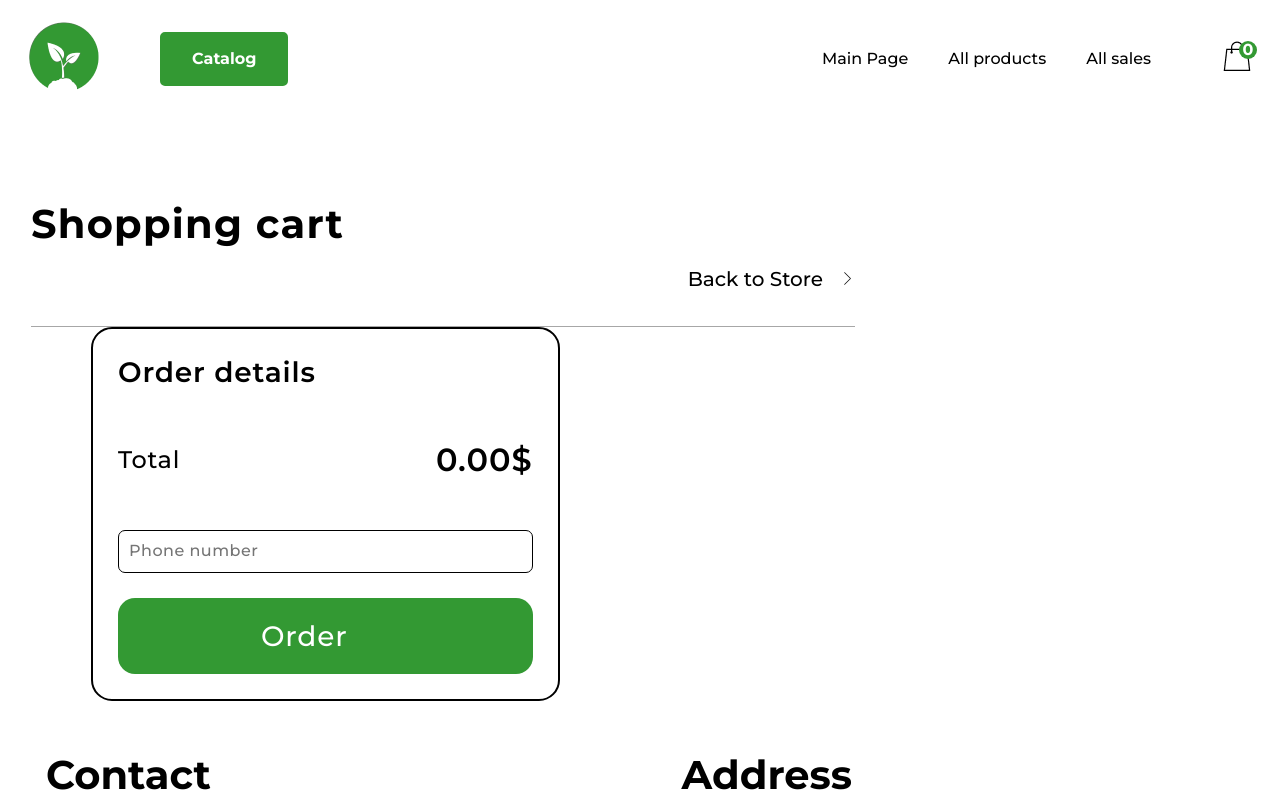
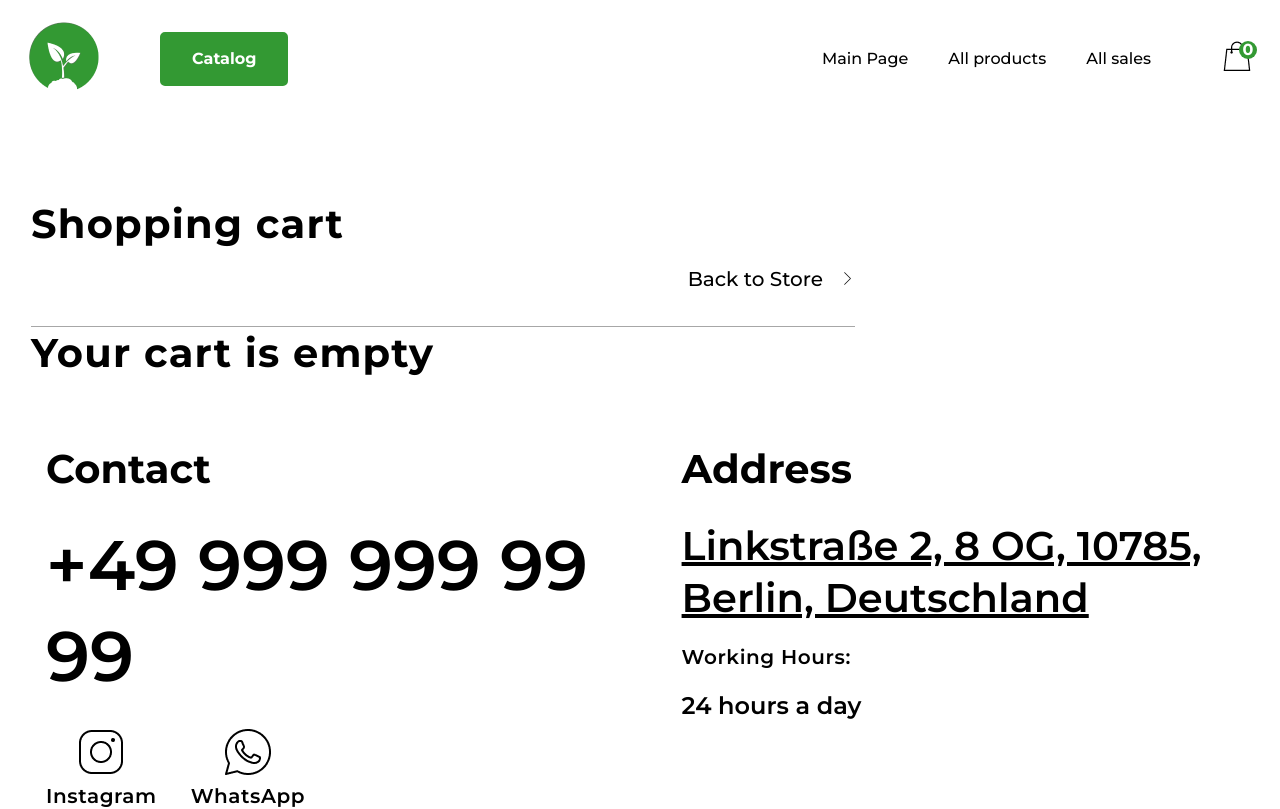
Before and after one commit to stepulans/Tel-Ran-School-Project, a React (Create React App) app: page /cart in a window 1280 px wide. Shown: the top 809 px of the page. Built offline with nearby package versions, Linux system fonts and the light colour scheme.

Commit message:
added notification(p) that cart is emty if it is

```diff
--- a/src/App.js
+++ b/src/App.js
@@ -18,8 +18,8 @@ function App() {
         <Route path='/categories' element={<CategoriesPage/>}/>
         <Route path='/productdetails/:id' element={<ProductDetailsPage/>}/>
         <Route path="/allProducts" element={<ProductModal pageTitle="All Products"/>} />
-        <Route path="/allSales" element={<ProductModal pageTitle="All Sales"/>} />
-        <Route path="/category/:categoryId" element={<ProductModal pageTitle="Category Name"/>} />
+        <Route path="/allSales" element={<ProductModal pageTitle="Products with sale"/>} />
+        <Route path="/category/:categoryId" element={<ProductModal pageTitle="Category Name" />} />
         <Route path='/cart' element={<CartPage/>}/>
         <Route path='*' element={<NotFoundPage/>}/>
       </Routes>
--- a/src/Pages/CartPage/CartPage.module.css
+++ b/src/Pages/CartPage/CartPage.module.css
@@ -158,3 +158,9 @@
     letter-spacing: 0.84px;
     border: none;
 }
+.emptyCartP{
+    font-size: 40px;
+    font-weight: 700;
+    letter-spacing: 1.2px;
+    margin-bottom: 16px;
+}
--- a/src/Pages/CartPage/index.jsx
+++ b/src/Pages/CartPage/index.jsx
@@ -1,16 +1,18 @@
-import { useDispatch, useSelector } from 'react-redux'
-import s from './CartPage.module.css'
+import React from 'react';
+import { useDispatch, useSelector } from 'react-redux';
+import s from './CartPage.module.css';
 import { useNavigate } from 'react-router-dom';
 import { useEffect, useState } from 'react';
 import { addToCartAction, removeFromCartAction, instantRemoveFromCartAction } from '../../store/cartReducer';
 
-function CartPage(){
-    const cart = useSelector((state) => state.cartData)
-    const dispatch = useDispatch()
-    const navigate = useNavigate()
-    const baseUrl = "http://localhost:3333"
+function CartPage() {
+  const cart = useSelector((state) => state.cartData);
+  const dispatch = useDispatch();
+  const navigate = useNavigate();
+  const baseUrl = "http://localhost:3333";
+
   const handleStepBack = () => {
-        navigate(-1)
+    navigate(-1);
   }
 
   const handlePlusClick = (id) => {
@@ -21,16 +23,17 @@ function CartPage(){
     if (cart[id].count > 1) {
       dispatch(removeFromCartAction(id));
     } else {
-          dispatch(removeFromCartAction(id));
+      dispatch(instantRemoveFromCartAction(id));
     }
   };
 
   const handleRemoveClick = (id) => {
     dispatch(instantRemoveFromCartAction(id));
   };
+
   useEffect(() => {
-        localStorage.setItem('cart', JSON.stringify(cart))
-    }, [cart])
+    localStorage.setItem('cart', JSON.stringify(cart));
+  }, [cart]);
 
   const [phone, setPhone] = useState('');
   const numbersOnly = /^[0-9]*$/;
@@ -75,48 +78,58 @@ function CartPage(){
       totalPrice += price * item.count;
     });
 
-    return totalPrice;
+    return totalPrice.toFixed(2) + '$';
   };
 
-    return(
+  // Check if the cart is empty
+  const isCartEmpty = Object.keys(cart).length === 0;
+
+  return (
     <div className={s.cartPage}>
       <h2 className={s.cartH2}>Shopping cart</h2>
-            <div className={s.backToStore}><p className={s.backToStoreP}>Back to Store</p> <img onClick={handleStepBack} src="./assets/forward.png" alt="" className={s.forward}/></div>
+        <div className={s.backToStore}>
+          <p className={s.backToStoreP}>Back to Store</p>
+          <img onClick={handleStepBack} src="./assets/forward.png" alt="" className={s.forward} />
+        </div>
+      {isCartEmpty ? <p className={s.emptyCartP}>Your cart is empty</p> : (
         <div className={s.cart}>
           <div className={s.cartItemContainer}>
             {cart && Object.keys(cart).map((id) => {
               const imageURL = baseUrl + cart[id].product.image;
               return (
                 <div key={id} className={s.cartItem}>
-                            <img src={imageURL} alt="cartItemImg" className={s.cartItemImg}/>
+                  <img src={imageURL} alt="cartItemImg" className={s.cartItemImg} />
                   <div className={s.cartItemInfo}>
                     <div className={s.cartItemTop}>
                       <h3 className={s.cartItemTopH3}>{cart[id].product.title}</h3>
-                                    <img className={s.cartItemTopX} src="./assets/x.png" alt="x" onClick={() => handleRemoveClick(id)}/>
+                      <img className={s.cartItemTopX} src="./assets/x.png" alt="x" onClick={() => handleRemoveClick(id)} />
                     </div>
                     <div className={s.cartItemPrice}>
                       {cart[id].product.discont_price && (
-                                        <p className={s.actualPrice}>{cart[id].product.discont_price}$</p>)}
+                        <p className={s.actualPrice}>{cart[id].product.discont_price}$</p>)
+                      }
                       {(!cart[id].product.discont_price && cart[id].product.price) ? (
                         <p className={s.actualPrice}>{cart[id].product.price}$</p>
                       ) : (
-                                        <p className={s.priceWithoutDiscount}>{cart[id].product.price}$</p>)}
+                        <p className={s.priceWithoutDiscount}>{cart[id].product.price}$</p>)
+                      }
                     </div>
                     <div className={s.cartItemBtns}>
                       <div className={s.cartItemBtnsContainer}>
-                                        <img className={s.cartItemBtn} src="./assets/minus.png" alt="minus" onClick={() => handleMinusClick(id)}/>
+                        <img className={s.cartItemBtn} src="./assets/minus.png" alt="minus" onClick={() => handleMinusClick(id)} />
                         <p className={s.cartItemBtnsP}>{cart[id].count}</p>
-                                        <img className={s.cartItemBtn} src="./assets/plus.png" alt="plus" onClick={() => handlePlusClick(id)}/>
+                        <img className={s.cartItemBtn} src="./assets/plus.png" alt="plus" onClick={() => handlePlusClick(id)} />
                       </div>
                     </div>
                   </div>
-                        </div>)})}
+                </div>)
+            })}
           </div>
           <div className={s.orderDetails}>
             <h3 className={s.orderDetailsH3}>Order details</h3>
             <div className={s.orderDetailsSumm}>
               <p className={s.orderDetailsSummP}>Total</p>
-                        <h3 className={s.orderDetailsSummH3}>{calculateTotalPrice().toFixed(2)}$</h3>
+              <h3 className={s.orderDetailsSummH3}>{calculateTotalPrice()}</h3>
             </div>
             <form className={s.orderDetailsForm} onSubmit={handleFormSubmit}>
               <input type="text"
@@ -125,12 +138,16 @@ function CartPage(){
                 onChange={(e) => {
                   const inputText = e.target.value;
                   if (inputText.match(numbersOnly) && inputText.length <= 11) {
-                                    setPhone(inputText);}}}/>
-                        <input type="submit" value={'Order'} className={s.orderBtn}/>
+                    setPhone(inputText);
+                  }
+                }} />
+              <input type="submit" value={'Order'} className={s.orderBtn} />
             </form>
           </div>
         </div>
+      )}
     </div>
-    )
+  );
 }
-export default CartPage
+
+export default CartPage;
--- a/src/Pages/ProductModalPage/index.jsx
+++ b/src/Pages/ProductModalPage/index.jsx
@@ -1,11 +1,12 @@
+
 import s from './ProductModalPage.module.css'
 import ProductList from '../../components/ProductList'
 import { useLocation} from 'react-router-dom';
 import { useState } from 'react';
 function ProductModal({pageTitle}){
     let title;
-    if (pageTitle === 'All Sales') {
-        title = 'All Sales';
+    if (pageTitle === 'Products with sale') {
+        title = 'Products with sale';
     } else if (pageTitle === 'All Products') {
         title = 'All Products';
     } else {
@@ -19,7 +20,7 @@ function ProductModal({pageTitle}){
     { value: 'name-asc', label: 'Name (A to Z)' },
     { value: 'name-desc', label: 'Name (Z to A)' },
     { value: 'date-asc', label: 'Date (Old to New)' },
-    { value: 'date-desc', label: 'Date (New to Old)' },
+    { value: 'date-desc', label: 'Date (New to Old)' }
   ];
 
   const location = useLocation()
--- a/src/components/CategoryItem/index.jsx
+++ b/src/components/CategoryItem/index.jsx
@@ -2,6 +2,7 @@
 import s from './CategoryItem.module.css'
 
 function CategoryItem({elem}){
+
     const baseURL = "http://localhost:3333";
     const imageURL = baseURL + elem.image;
     return(
--- a/src/components/ProductList/index.jsx
+++ b/src/components/ProductList/index.jsx
@@ -45,6 +45,7 @@ function ProductList({showDiscounted, minPrice, maxPrice, sortOption}){
         } else if (sortOption === 'date-desc') {
           return new Date(b.createdAt) - new Date(a.createdAt);
         }
+
         return 0;
       };
 
--- a/src/store/index.jsx
+++ b/src/store/index.jsx
@@ -8,7 +8,7 @@ import { cartReducer } from "./cartReducer";
 const rootReducer = combineReducers({
     categoryList: categoryListReducer,
     productList: productListReducer,
-    cartData: cartReducer
+    cartData: cartReducer,
 })
 
 
```
Lines whose indentation alone changed are shown as unchanged.
